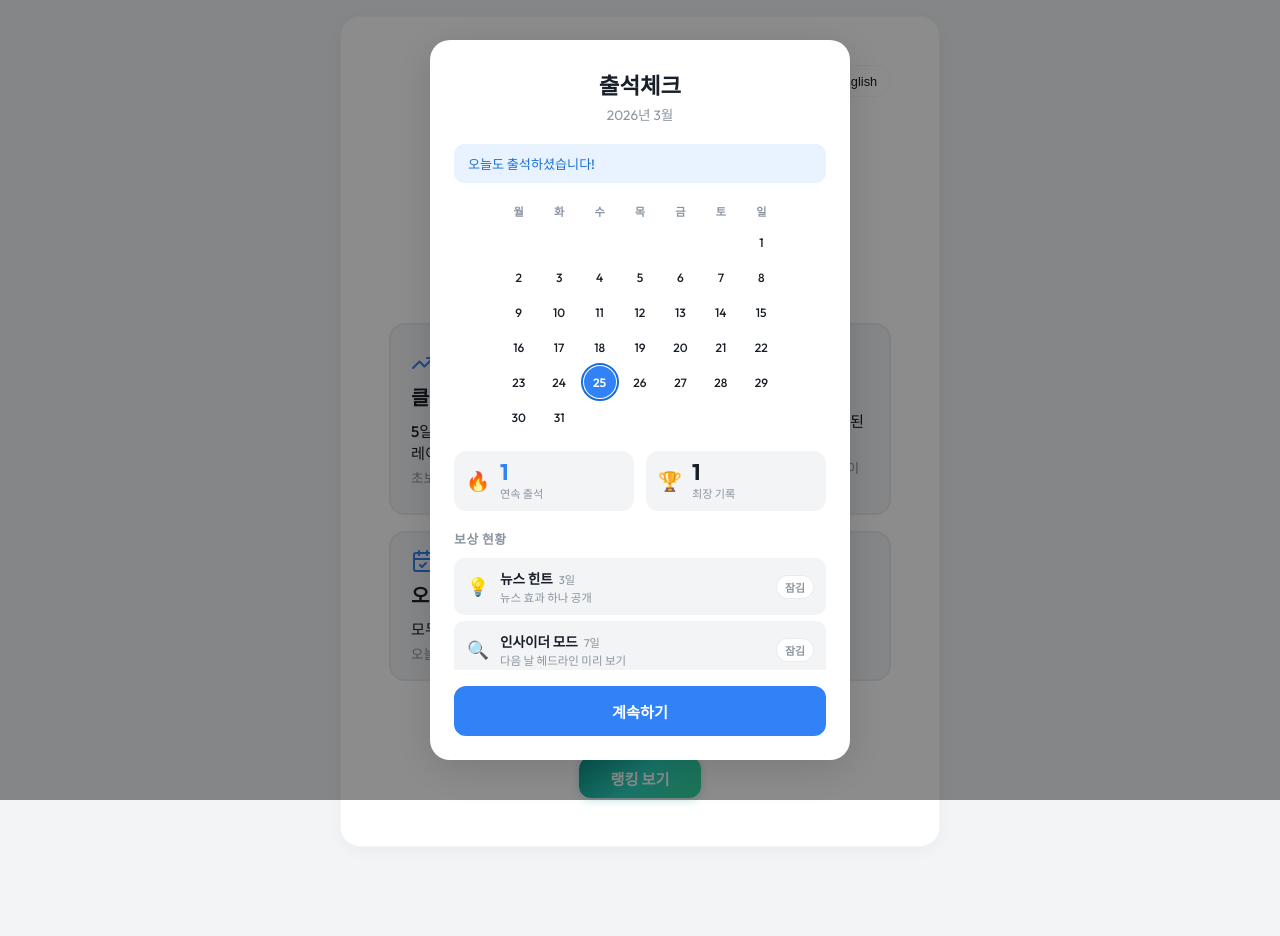
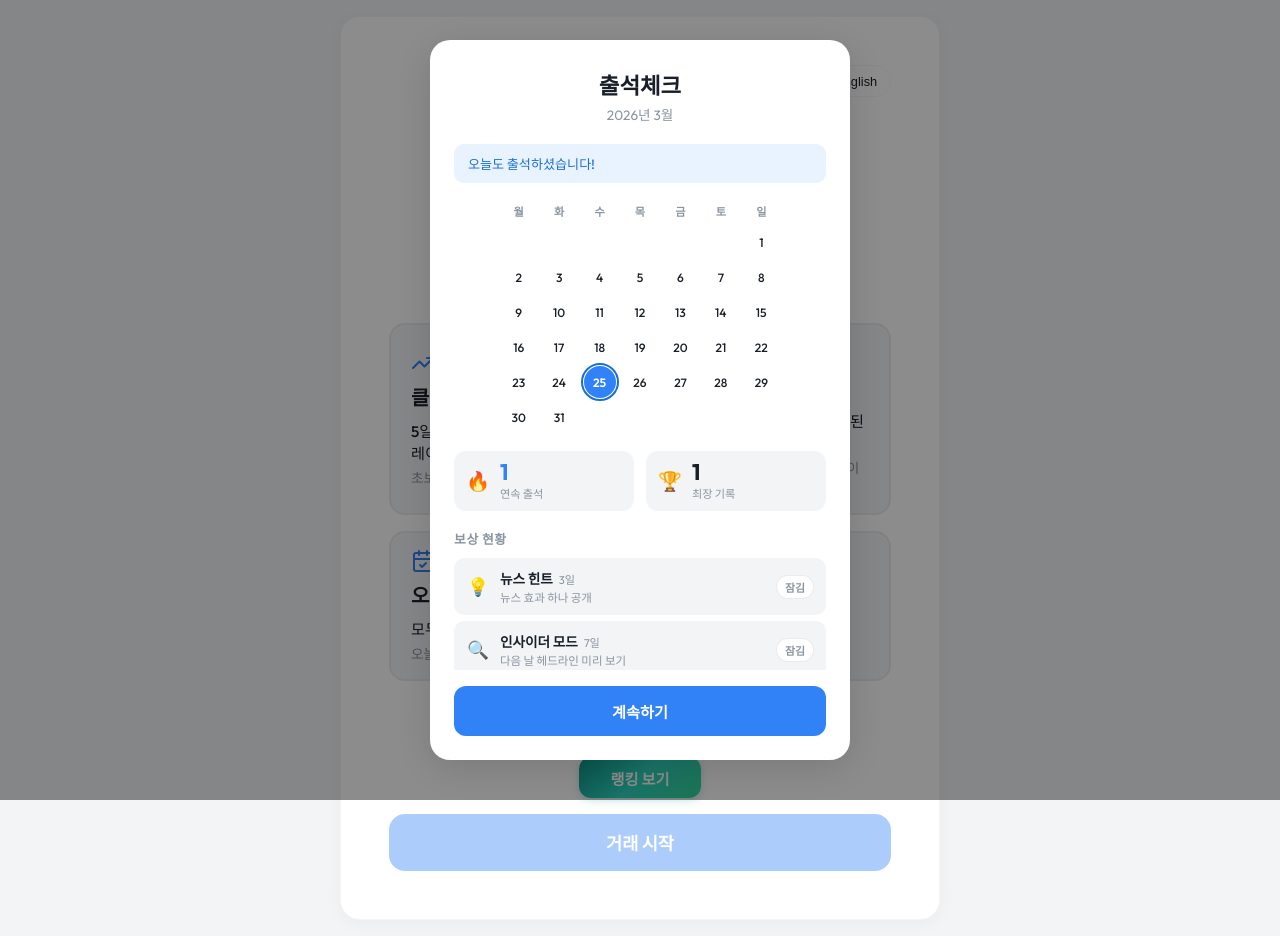
Before and after one commit to prgmr99/neuro-trade, a React (Vite) app: page / in a window 1280 px wide. Before the commit the page ends 863 px from the top, so only its background shows below. Built offline with nearby package versions, Linux system fonts and the light colour scheme; no server answers; the database is empty; a web font is replaced by a local one.

Commit message:
feat: Implement a desktop-specific inline start button and make the fixed bottom start button mobile-only.

```diff
--- a/src/App.tsx
+++ b/src/App.tsx
@@ -208,10 +208,21 @@ function App() {
           {t('ranking.viewRankings')}
         </button>
 
+        {/* Start button — inline on desktop */}
+        <div className="splash-start-desktop">
+          <button
+            className="start-btn"
+            onClick={startGame}
+            disabled={!selectedMode}
+          >
+            {t('app.start')}
+          </button>
+        </div>
+
         <div className="splash-actions-spacer" />
       </div>
 
-      {/* Fixed bottom start button — mobile */}
+      {/* Fixed bottom start button — mobile only */}
       <div className="splash-fixed-bottom">
         <button
           className="start-btn"
--- a/src/index.css
+++ b/src/index.css
@@ -184,7 +184,12 @@ body {
   display: none;
 }
 
-/* Fixed bottom start button */
+/* Start button — desktop inline version */
+.splash-start-desktop {
+  margin-top: 1rem;
+}
+
+/* Start button — mobile fixed bottom version (hidden on desktop) */
 .splash-fixed-bottom {
   position: fixed;
   bottom: 0;
@@ -2076,9 +2081,13 @@ button, a, [role="button"], input, select,
     display: none;
   }
 
-  /* Splash screen — fixed bottom start button */
+  /* Splash screen — fixed bottom start button on mobile */
   .splash-fixed-bottom {
     display: block;
+  }
+
+  .splash-start-desktop {
+    display: none;
   }
 
   .splash-actions-spacer {
```
